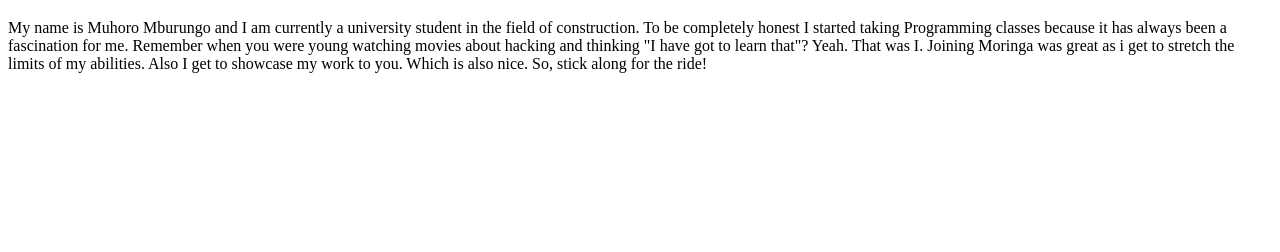
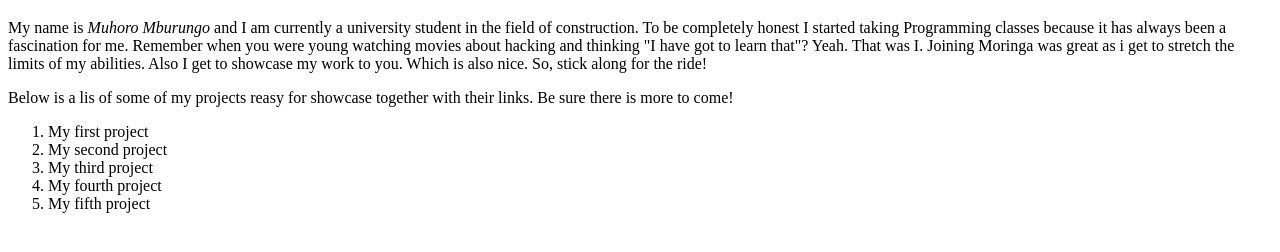
Before and after one commit to mburungo/mburungo.github.io, a plain HTML site: page index.html in a window 1280 px wide. Shown: the part 168-420 px from the top of the page. Drawn offline with Linux system fonts and the light colour scheme.

Commit message:
use of ordered lists to number my projects

```diff
--- a/index.html
+++ b/index.html
@@ -5,9 +5,18 @@
     <title>My First portfolio</title>
   </head>
   <body>
+    <div>
           <h1>My first portfolio</h1>
-        <h2>Artist name: Muhoro Mburungo Wanjohi</h2>
+        <h2><strong>Artist name:</strong> Muhoro Mburungo Wanjohi</h2>
+    </div>
       <h1>About me.</h1>
-    <p>My name is Muhoro Mburungo and I am currently a university student in the field of construction. To be completely honest I started taking Programming classes because it has always been a fascination for me. Remember when you were young watching movies about hacking and thinking "I have got to learn that"? Yeah. That was I. Joining Moringa was great as i get to stretch the limits of my abilities. Also I get to showcase my work to you. Which is also nice. So, stick along for the ride!</p>
+    <p>My name is <em>Muhoro Mburungo</em> and I am currently a university student in the field of construction. To be completely honest I started taking Programming classes because it has always been a fascination for me. Remember when you were young watching movies about hacking and thinking "I have got to learn that"? Yeah. That was I. Joining Moringa was great as i get to stretch the limits of my abilities. Also I get to showcase my work to you. Which is also nice. So, stick along for the ride!</p>
+    <p>Below is a lis of some of my projects reasy for showcase together with their links. Be sure there is more to come!</p>
+        <ol>
+          <li>My first project</li>
+          <li>My second project</li>
+          <li>My third project</li>
+          <li>My fourth project</li>
+          <li>My fifth project</li>
   </body>
 </html>
```
